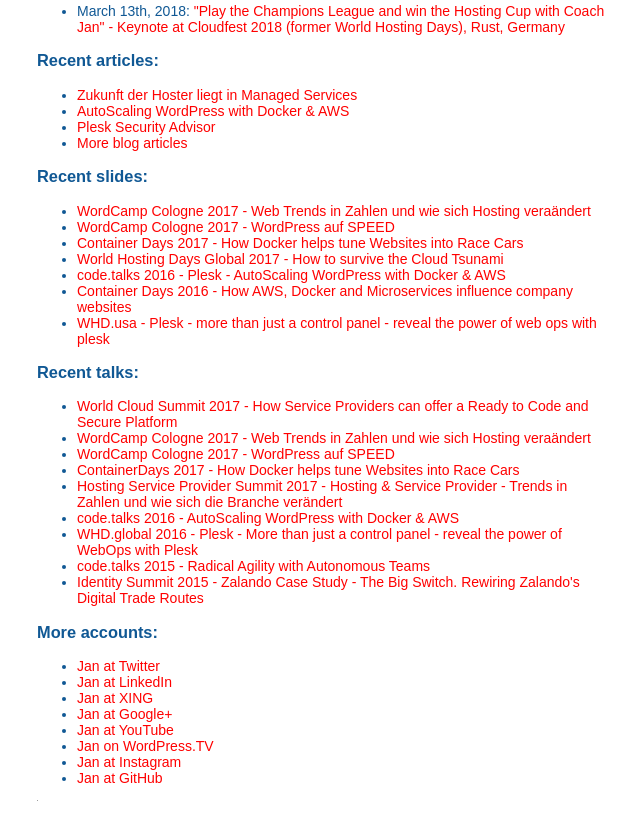
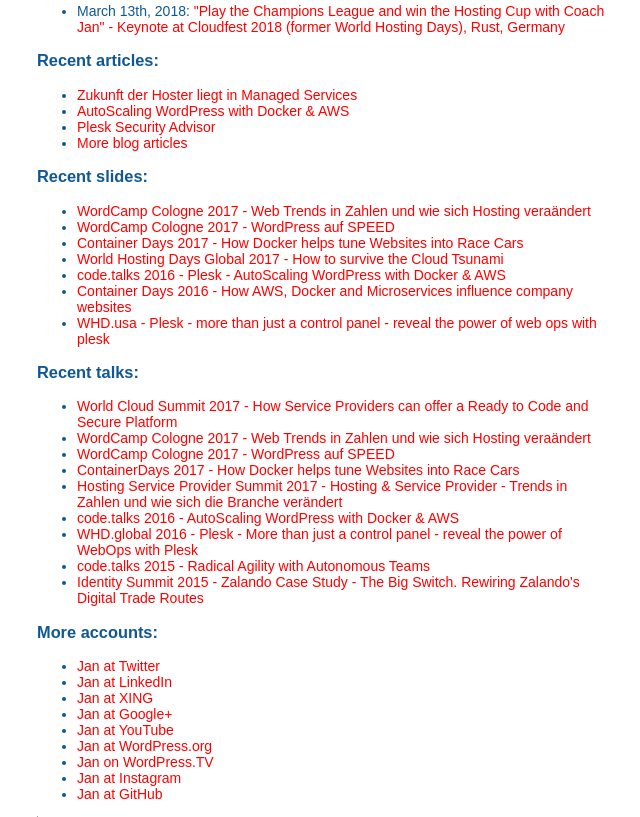
Before and after one commit to janloeffler/html-demo, a plain HTML site: page www/index.html in a window 1280 px wide. Shown: the part 676-1493 px from the top of the page, without its empty margins (539-1179 px from the left). Drawn offline with Linux system fonts and the light colour scheme; grey boxes are pictures that could not be loaded.

Commit message:
added WordPress.org profile

```diff
--- a/www/index.html
+++ b/www/index.html
@@ -68,6 +68,7 @@
         <li><a href="https://www.xing.com/profile/Jan_Loeffler" target="_blank">Jan at XING</a></li>
         <li><a href="https://plus.google.com/+JanL%C3%B6ffler79" target="_blank">Jan at Google+</a></li>
         <li><a href="https://www.youtube.com/playlist?list=PLcL6Ys--kIUS6PvlXRPHRCbPHZ_d05Sma" target="_blank">Jan at YouTube</a></li>
+        <li><a href="https://profiles.wordpress.org/jlsoft#content-about" target="_blank">Jan at WordPress.org</a></li>
         <li><a href="https://wordpress.tv/speakers/jan-loffler/" target="_blank">Jan on WordPress.TV</a></li>
         <li><a href="https://www.instagram.com/jlsoft2/" target="_blank">Jan at Instagram</a></li>
         <li><a href="https://github.com/janloeffler" target="_blank">Jan at GitHub</a></li>
```
